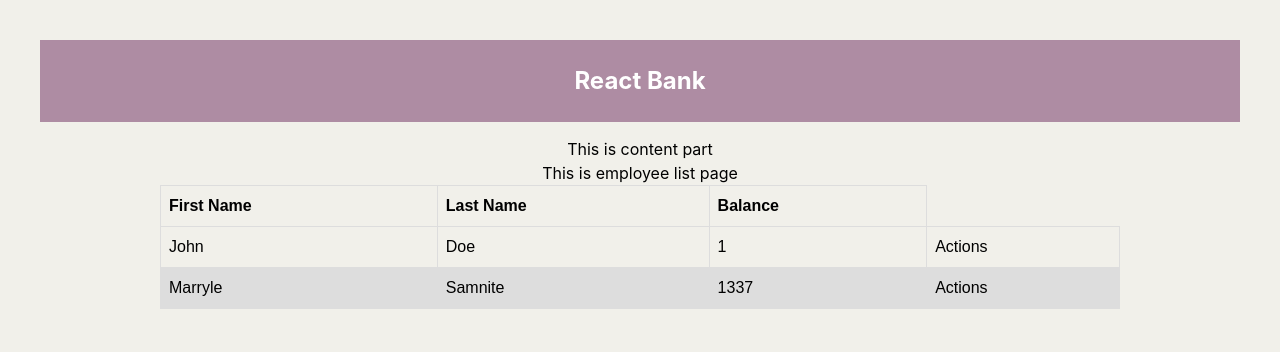
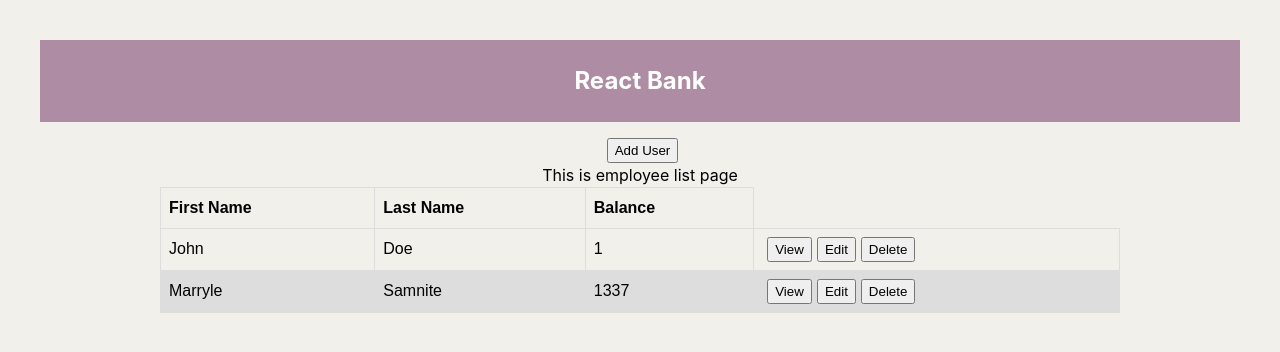
Before and after one commit to pijusp/Bank-app, a React (Vite) app: page / in a window 1280 px wide. Shown: the top 352 px of the page. Built offline with nearby package versions, Linux system fonts and the light colour scheme.

Commit message:
AddUserForm

```diff
--- a/package.json
+++ b/package.json
@@ -10,7 +10,8 @@
   },
   "dependencies": {
     "react": "^18.2.0",
-    "react-dom": "^18.2.0"
+    "react-dom": "^18.2.0",
+    "uuidv4": "^6.2.13"
   },
   "devDependencies": {
     "@types/react": "^18.0.27",
--- /dev/null
+++ b/src/Components/AddUser.jsx
@@ -0,0 +1,57 @@
+import React from "react";
+import { useState } from "react";
+import "./UserForm.style.css";
+import { v4 as uuidv4 } from "uuid";
+
+const AddUser = ({ onBack, onAddUser }) => {
+    const [firstName, setFirstName] = useState("");
+    const [lastName, setLastName] = useState("");
+
+    const onFirstNameChangeHandler = (e) => {
+        setFirstName(e.target.value);
+    };
+    const onLastNameChangeHandler = (e) => {
+        setLastName(e.target.value);
+    };
+    const onSubmit = () => {
+        const data = {
+            id: uuidv4(),
+            firstName: firstName,
+            lastName: lastName,
+            balance: 0,
+        };
+        onAddUser(data);
+        onBack();
+    };
+    return (
+        <div className="form-container">
+            <div>
+                <h3>Add User Form</h3>
+            </div>
+            <form onSubmit={onSubmit}>
+                <div>
+                    <label>First Name:</label>
+                    <input
+                        type="text"
+                        value={firstName}
+                        onChange={onFirstNameChangeHandler}
+                    ></input>
+                </div>
+                <div>
+                    <label>Last Name:</label>
+                    <input
+                        type="text"
+                        value={lastName}
+                        onChange={onLastNameChangeHandler}
+                    ></input>
+                </div>
+                <div>
+                    <input type="button" value="Back" onClick={onBack}></input>
+                    <input type="submit" value="Add User"></input>
+                </div>
+            </form>
+        </div>
+    );
+};
+
+export default AddUser;
--- a/src/Components/Home.jsx
+++ b/src/Components/Home.jsx
@@ -1,10 +1,21 @@
 import { useState } from "react";
 import "./Home.style.css";
 import UserList from "./UserList";
-import { dummyEmployeeList } from "./UserData";
+import { dummyUserList } from "./UserData";
+import AddUser from "./AddUser";
 
 const Home = () => {
-    const [userList, setUserList] = useState(dummyEmployeeList);
+    const [userList, setUserList] = useState(dummyUserList);
+    const [shownPage, setShownPage] = useState("list");
+    const addUserClickHandler = () => {
+        setShownPage("add");
+    };
+    const showListPage = () => {
+        setShownPage("list");
+    };
+    const addUser = (data) => {
+        setUserList([...userList, data]);
+    };
     return (
         <>
             <article className="article-header">
@@ -13,8 +24,19 @@ const Home = () => {
                 </header>
             </article>
             <section className="section-content">
-                <div>This is content part</div>
-                <UserList list={userList} />
+                {shownPage === "list" && (
+                    <>
+                        <input
+                            type="button"
+                            value="Add User"
+                            onClick={addUserClickHandler}
+                        />
+                        <UserList list={userList} />
+                    </>
+                )}
+                {shownPage === "add" && (
+                    <AddUser onBack={showListPage} onAddUser={addUser} />
+                )}
             </section>
         </>
     );
--- a/src/Components/UserData.jsx
+++ b/src/Components/UserData.jsx
@@ -1,4 +1,4 @@
-export const dummyEmployeeList = [
+export const dummyUserList = [
     {
         id: 1,
         firstName: "John",
--- /dev/null
+++ b/src/Components/UserForm.style.css
@@ -0,0 +1,15 @@
+.form-container {
+    text-align: center;
+}
+
+input[type="text"] {
+    height: 20px;
+    padding-left: 15px;
+    margin: 5px;
+}
+
+input[type="button"],
+input[type="submit"] {
+    height: 25px;
+    margin-left: 5px;
+}
--- a/src/Components/UserList.jsx
+++ b/src/Components/UserList.jsx
@@ -19,7 +19,13 @@ const UserList = ({ list }) => {
                                 <td>{`${firstName}`}</td>
                                 <td>{`${lastName}`}</td>
                                 <td>{`${balance}`}</td>
-                                <td>Actions</td>
+                                <td>
+                                    <div>
+                                        <input type="button" value="View" />
+                                        <input type="button" value="Edit" />
+                                        <input type="button" value="Delete" />
+                                    </div>
+                                </td>
                             </tr>
                         );
                     })}
--- a/src/index.css
+++ b/src/index.css
@@ -3,7 +3,6 @@
     line-height: 1.5;
     font-weight: 400;
 
-    color-scheme: light dark;
     color: black;
     background-color: #f1f0ea;
 
```
Also changed, not shown: 1 other file (tests, documents, lock files or other folders).
